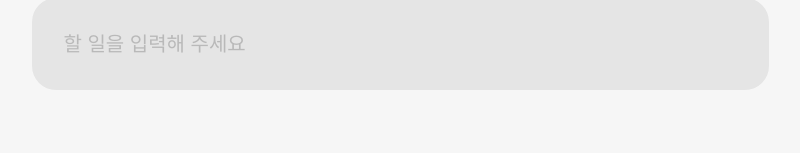
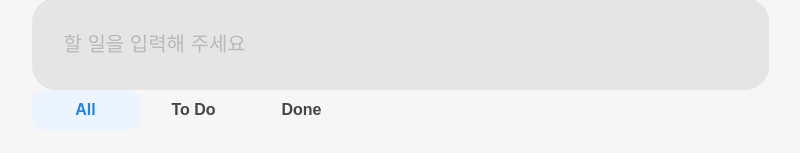
Before and after one commit to jin-2/todolist, a Next.js app: page / in a window 1280 px wide. Shown: the part 243-396 px from the top of the page, without its empty margins (240-1040 px from the left). Built offline with nearby package versions, Linux system fonts and the light colour scheme; a web font is replaced by a local one.

Commit message:
feat: Add Button component

```diff
--- a/src/components/pages/TodoUserListPage.tsx
+++ b/src/components/pages/TodoUserListPage.tsx
@@ -2,6 +2,7 @@
 import React from "react";
 import styled from "@emotion/styled";
 import TodoForm from "../ui/TodoForm/TodoForm";
+import Button from "../ui/Button/Button";
 
 interface Props {}
 
@@ -10,6 +11,9 @@ const TodoUserListPage = ({}: Props) => {
     <Container>
       <h1>To Do List</h1>
       <TodoForm />
+      <Button className="active">All</Button>
+      <Button>To Do</Button>
+      <Button>Done</Button>
     </Container>
   );
 };
--- /dev/null
+++ b/src/components/ui/Button/Button.tsx
@@ -0,0 +1,33 @@
+"use client";
+import React from "react";
+import styled from "@emotion/styled";
+
+interface ButtonProps {
+  className?: string;
+  children: string;
+  onClick?: () => void;
+}
+
+const Button = ({ className, children, onClick }: ButtonProps) => {
+  return (
+    <StyledButton type="button" className={className} onClick={onClick}>
+      {children}
+    </StyledButton>
+  );
+};
+
+export default Button;
+
+const StyledButton = styled.button`
+  width: 108px;
+  height: 40px;
+  border-radius: 12px;
+  color: #454545;
+  font-size: 16px;
+  font-weight: 600;
+
+  &.active {
+    background-color: #ebf4ff;
+    color: #2182f3;
+  }
+`;
```
